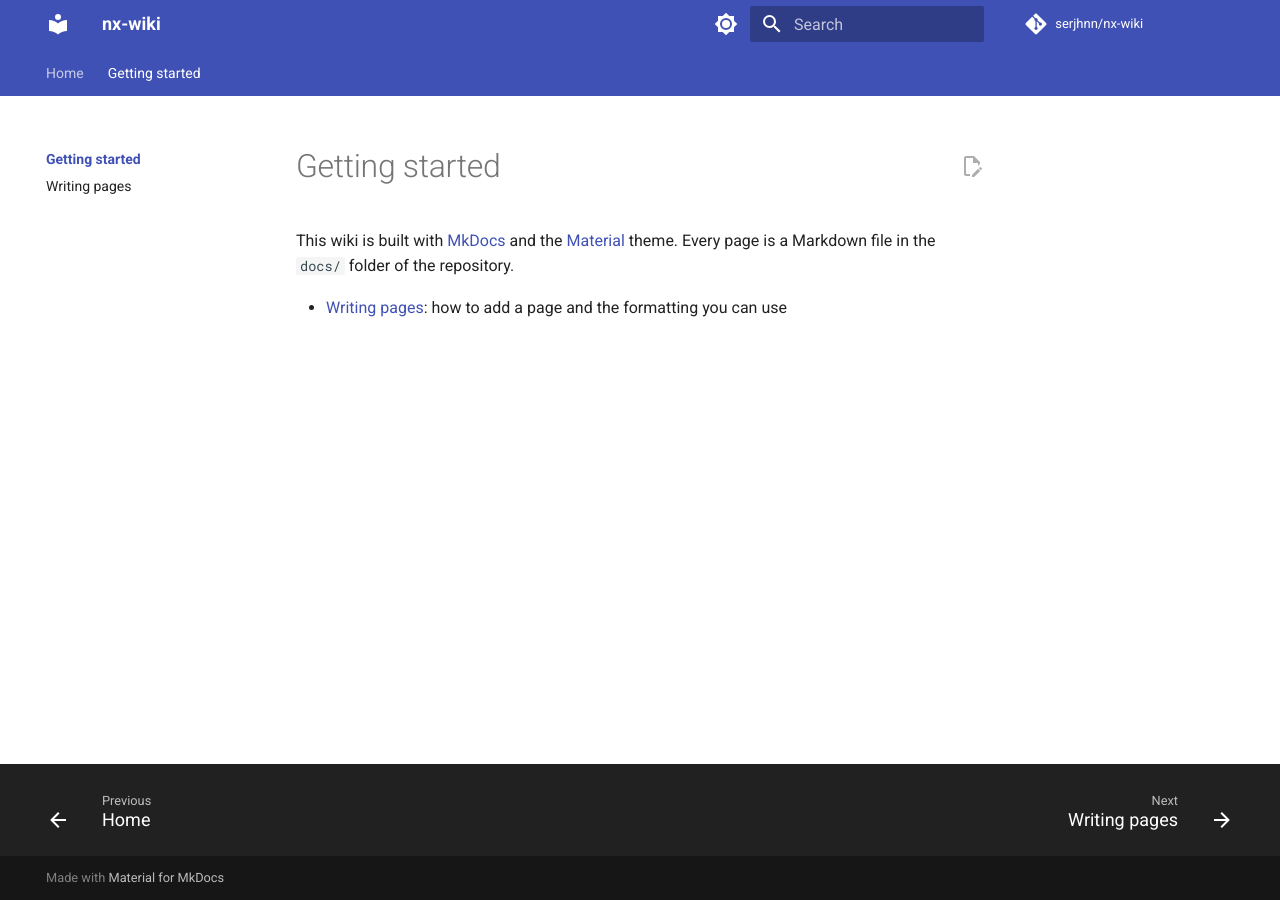
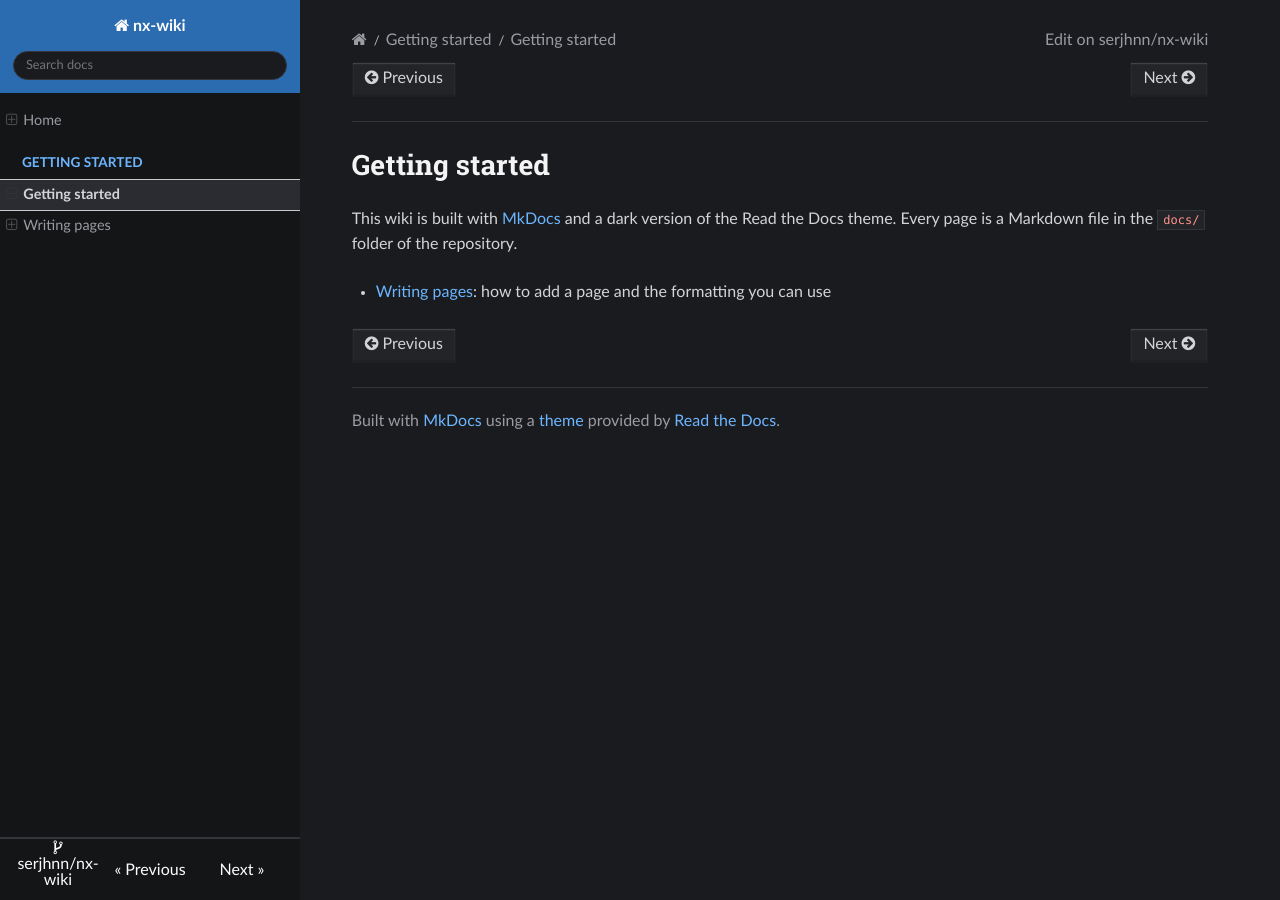
Before and after one commit to serjhnn/nx-wiki, an MkDocs documentation site: the page built from docs/getting-started/index.md, in a window 1280 px wide. Built offline with MkDocs 1.6.1, drawn with Linux system fonts in a browser that asks for light colours; nearby versions of some CDN libraries; comment, search, counter and statistics services are not loaded.

Commit message:
Switch site to a dark Read the Docs theme
Replace Material with MkDocs' built-in Read the Docs theme plus a dark
stylesheet, and a small script for code copy buttons and Mermaid
diagrams. Update README and requirements accordingly.

Co-Authored-By: Claude Opus 5.5 <noreply@anthropic.com>
Claude-Session: https://claude.ai/code/session_01Kh1C7S9jdfjJkbH6J2Rsd3

```diff
--- /dev/null
+++ b/docs/assets/dark.css
@@ -0,0 +1,116 @@
+/* Dark palette for the Read the Docs theme */
+:root {
+  --bg: #1a1b1e;
+  --bg-raised: #232428;
+  --bg-code: #0d1117;
+  --sidebar: #141517;
+  --sidebar-active: #2a2c31;
+  --border: #33353b;
+  --text: #d4d4d8;
+  --text-strong: #f4f4f5;
+  --text-muted: #9a9ba3;
+  --link: #6cb6ff;
+  --link-visited: #b392f0;
+  --accent: #2b6cb0;
+}
+
+/* Page */
+body, .wy-body-for-nav, .wy-nav-content-wrap, .wy-nav-content { background: var(--bg); color: var(--text); }
+.wy-nav-content { max-width: 960px; }
+.rst-content h1, .rst-content h2, .rst-content h3, .rst-content h4, .rst-content h5, .rst-content h6 { color: var(--text-strong); }
+a, a:visited { color: var(--link); }
+a:hover { color: #96cbff; }
+hr { border-top-color: var(--border); }
+footer, .rst-footer-buttons, footer p { color: var(--text-muted); }
+.wy-breadcrumbs li, .wy-breadcrumbs a { color: var(--text-muted); }
+.wy-breadcrumbs + hr, .rst-content hr { border-color: var(--border); }
+.btn-neutral { background-color: var(--bg-raised) !important; color: var(--text) !important; }
+.btn-neutral:hover { background-color: var(--sidebar-active) !important; }
+
+/* Sidebar */
+.wy-nav-side, .wy-menu-vertical { background: var(--sidebar); }
+.wy-side-nav-search, .wy-nav-top { background-color: var(--accent); }
+.wy-side-nav-search input[type=text] { background: var(--bg); color: var(--text); border-color: var(--border); box-shadow: none; }
+.wy-menu-vertical a { color: var(--text-muted); }
+.wy-menu-vertical a:hover { background-color: var(--sidebar-active); color: var(--text-strong); }
+.wy-menu-vertical li.current { background: var(--bg-raised); }
+.wy-menu-vertical li.current > a, .wy-menu-vertical li.on a,
+.wy-menu-vertical li.current > a:hover, .wy-menu-vertical li.on a:hover {
+  background: var(--sidebar-active); color: var(--text-strong); border: none;
+}
+.wy-menu-vertical li.current a { color: var(--text); border-right: none; }
+.wy-menu-vertical li.toctree-l2.current > a, .wy-menu-vertical li.toctree-l2.current li.toctree-l3 > a,
+.wy-menu-vertical li.toctree-l3.current > a, .wy-menu-vertical li.toctree-l3.current li.toctree-l4 > a {
+  background: var(--bg-raised);
+}
+.wy-menu-vertical p.caption, .wy-menu-vertical .caption-text { color: var(--link); }
+.rst-versions, .rst-versions .rst-current-version { background: var(--sidebar); border-top: 1px solid var(--border); }
+
+/* Inline code and code blocks */
+.rst-content code, .rst-content tt, code {
+  background: var(--bg-raised); border-color: var(--border); color: #ff938a;
+}
+.rst-content pre { position: relative; }
+.rst-content pre code, .rst-content pre code.hljs {
+  background: var(--bg-code); color: #e6edf3; border: 1px solid var(--border); border-radius: 4px; font-size: 13px;
+}
+.rst-content .admonition code { background: rgba(0, 0, 0, 0.25); color: var(--text-strong); border-color: var(--border); }
+.copy-button {
+  position: absolute; top: 6px; right: 6px; padding: 2px 8px; font-size: 12px;
+  background: var(--bg-raised); color: var(--text-muted); border: 1px solid var(--border); border-radius: 4px;
+  cursor: pointer; opacity: 0; transition: opacity 0.15s;
+}
+.rst-content pre:hover .copy-button, .copy-button:focus { opacity: 1; }
+.copy-button:hover { color: var(--text-strong); }
+
+/* Tables */
+.rst-content table.docutils, .wy-table-bordered-all { border-color: var(--border); }
+td, th { border-color: var(--border) !important; }
+.rst-content table.docutils thead th { background: var(--bg-raised); color: var(--text-strong); }
+.rst-content table.docutils:not(.field-list) tr:nth-child(2n-1) td { background-color: #1f2024; }
+
+/* Callouts (admonitions and collapsible details) */
+.rst-content .admonition, .rst-content details {
+  background: var(--bg-raised) !important; color: var(--text); border-left: 4px solid #6ab0de; border-radius: 4px;
+}
+.rst-content .admonition .admonition-title { background: rgba(106, 176, 222, 0.18); color: var(--text-strong); }
+.rst-content .tip, .rst-content .hint, .rst-content .success, .rst-content details.tip { border-left-color: #1abc9c; }
+.rst-content .tip .admonition-title, .rst-content .hint .admonition-title { background: rgba(26, 188, 156, 0.18); }
+.rst-content .warning, .rst-content .caution, .rst-content details.warning { border-left-color: #f0b37e; }
+.rst-content .warning .admonition-title, .rst-content .caution .admonition-title { background: rgba(240, 179, 126, 0.18); }
+.rst-content .danger, .rst-content .error, .rst-content details.danger { border-left-color: #f29f97; }
+.rst-content .danger .admonition-title, .rst-content .error .admonition-title { background: rgba(242, 159, 151, 0.18); }
+.rst-content details { padding: 0 12px; margin-bottom: 24px; }
+.rst-content details summary { padding: 8px 0; color: var(--text-strong); font-weight: 700; cursor: pointer; }
+
+/* Tabs (pymdownx.tabbed) */
+.tabbed-set { display: flex; flex-wrap: wrap; margin-bottom: 24px; }
+.tabbed-set > input { display: none; }
+.tabbed-labels { display: flex; width: 100%; border-bottom: 1px solid var(--border); }
+.tabbed-labels > label { padding: 6px 14px; color: var(--text-muted); cursor: pointer; border-bottom: 2px solid transparent; font-weight: 600; }
+.tabbed-labels > label:hover { color: var(--text-strong); }
+.tabbed-content { width: 100%; padding-top: 12px; }
+.tabbed-block { display: none; }
+.tabbed-set > input:nth-child(1):checked ~ .tabbed-content > .tabbed-block:nth-child(1),
+.tabbed-set > input:nth-child(2):checked ~ .tabbed-content > .tabbed-block:nth-child(2),
+.tabbed-set > input:nth-child(3):checked ~ .tabbed-content > .tabbed-block:nth-child(3),
+.tabbed-set > input:nth-child(4):checked ~ .tabbed-content > .tabbed-block:nth-child(4),
+.tabbed-set > input:nth-child(5):checked ~ .tabbed-content > .tabbed-block:nth-child(5),
+.tabbed-set > input:nth-child(6):checked ~ .tabbed-content > .tabbed-block:nth-child(6) { display: block; }
+.tabbed-set > input:nth-child(1):checked ~ .tabbed-labels > label:nth-child(1),
+.tabbed-set > input:nth-child(2):checked ~ .tabbed-labels > label:nth-child(2),
+.tabbed-set > input:nth-child(3):checked ~ .tabbed-labels > label:nth-child(3),
+.tabbed-set > input:nth-child(4):checked ~ .tabbed-labels > label:nth-child(4),
+.tabbed-set > input:nth-child(5):checked ~ .tabbed-labels > label:nth-child(5),
+.tabbed-set > input:nth-child(6):checked ~ .tabbed-labels > label:nth-child(6) { color: var(--link); border-bottom-color: var(--link); }
+
+/* Task lists */
+.rst-content .task-list-item { list-style: none; }
+.rst-content .task-list-item input { margin: 0 6px 0 -20px; accent-color: var(--link); }
+
+/* Diagrams */
+.rst-content .mermaid { margin-bottom: 24px; text-align: center; }
+
+/* Search results */
+.search-results article { border-top-color: var(--border); }
+form .search-query { background: var(--bg-raised); color: var(--text); border-color: var(--border); }
--- /dev/null
+++ b/docs/assets/extra.js
@@ -0,0 +1,19 @@
+// Copy buttons on code blocks
+document.querySelectorAll(".rst-content pre > code").forEach((code) => {
+  const button = document.createElement("button");
+  button.className = "copy-button";
+  button.type = "button";
+  button.textContent = "Copy";
+  button.addEventListener("click", async () => {
+    await navigator.clipboard.writeText(code.innerText);
+    button.textContent = "Copied";
+    setTimeout(() => (button.textContent = "Copy"), 1500);
+  });
+  code.parentElement.appendChild(button);
+});
+
+// Mermaid diagrams
+if (window.mermaid) {
+  mermaid.initialize({ startOnLoad: false, theme: "dark" });
+  mermaid.run({ querySelector: ".mermaid" });
+}
--- a/docs/getting-started/index.md
+++ b/docs/getting-started/index.md
@@ -1,7 +1,7 @@
 # Getting started
 
-This wiki is built with [MkDocs](https://www.mkdocs.org/) and the
-[Material](https://squidfunk.github.io/mkdocs-material/) theme. Every page is a
+This wiki is built with [MkDocs](https://www.mkdocs.org/) and a dark version of the
+Read the Docs theme. Every page is a
 Markdown file in the `docs/` folder of the repository.
 
 - [Writing pages](writing-pages.md): how to add a page and the formatting you can use
--- a/mkdocs.yml
+++ b/mkdocs.yml
@@ -5,36 +5,18 @@ repo_name: serjhnn/nx-wiki
 edit_uri: edit/main/docs/
 
 theme:
-  name: material
-  features:
-    - navigation.tabs
-    - navigation.sections
-    - navigation.indexes
-    - navigation.top
-    - navigation.footer
-    - search.suggest
-    - search.highlight
-    - content.code.copy
-    - content.action.edit
-    - toc.follow
-  palette:
-    - media: "(prefers-color-scheme: light)"
-      scheme: default
-      primary: indigo
-      accent: indigo
-      toggle:
-        icon: material/brightness-7
-        name: Switch to dark mode
-    - media: "(prefers-color-scheme: dark)"
-      scheme: slate
-      primary: indigo
-      accent: indigo
-      toggle:
-        icon: material/brightness-4
-        name: Switch to light mode
+  name: readthedocs
+  hljs_style: github-dark
+  navigation_depth: 3
+  collapse_navigation: false
+  prev_next_buttons_location: both
 
-plugins:
-  - search
+extra_css:
+  - assets/dark.css
+
+extra_javascript:
+  - https://cdn.jsdelivr.net/npm/mermaid@11.4.1/dist/mermaid.min.js
+  - assets/extra.js
 
 markdown_extensions:
   - admonition
@@ -47,19 +29,15 @@ markdown_extensions:
       permalink: true
   - pymdownx.details
   - pymdownx.highlight:
-      anchor_linenums: true
+      use_pygments: false
   - pymdownx.inlinehilite
   - pymdownx.snippets
-  - pymdownx.tasklist:
-      custom_checkbox: true
-  - pymdownx.emoji:
-      emoji_index: !!python/name:material.extensions.emoji.twemoji
-      emoji_generator: !!python/name:material.extensions.emoji.to_svg
+  - pymdownx.tasklist
   - pymdownx.superfences:
       custom_fences:
         - name: mermaid
           class: mermaid
-          format: !!python/name:pymdownx.superfences.fence_code_format
+          format: !!python/name:pymdownx.superfences.fence_div_format
   - pymdownx.tabbed:
       alternate_style: true
 
--- a/requirements.txt
+++ b/requirements.txt
@@ -1 +1,2 @@
-mkdocs-material==9.8.0
+mkdocs==1.6.1
+pymdown-extensions==12.3
```
Also changed, not shown: README.md (+3 -4 lines).
